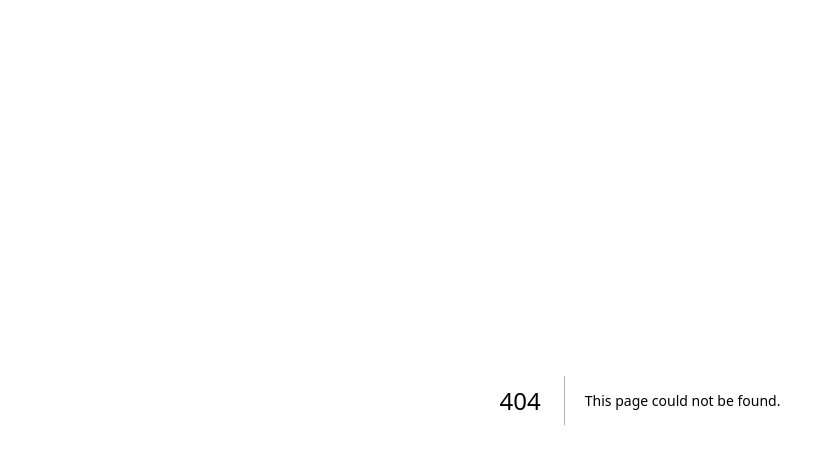
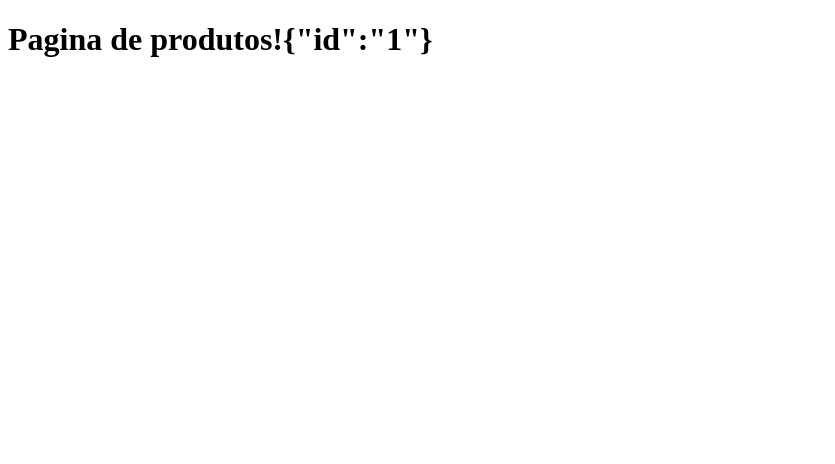
Before and after one commit to joaopnk/NextJS_IgniteShop, a Next.js app: page /product/1 in a window 1280 px wide. Before the commit this address had no page. Shown: the top 464 px of the page, without its empty margins (0-835 px from the left). Built offline with nearby package versions, Linux system fonts and the light colour scheme.

Commit message:
creating application routes
creating application routes and understanding the concept of folders, parameters, route behavior

```diff
--- /dev/null
+++ b/src/pages/product/[id].tsx
@@ -0,0 +1,11 @@
+import { useRouter } from "next/router";
+
+export default function Product(){
+    const { query } = useRouter();
+
+    return (
+        <h1>Pagina de produtos!
+            {JSON.stringify(query)}
+        </h1>
+    )
+}
```
Also changed, not shown: src/pages/success.tsx (added, +8 -0 lines), 1 other file (tests, documents, lock files or other folders).
